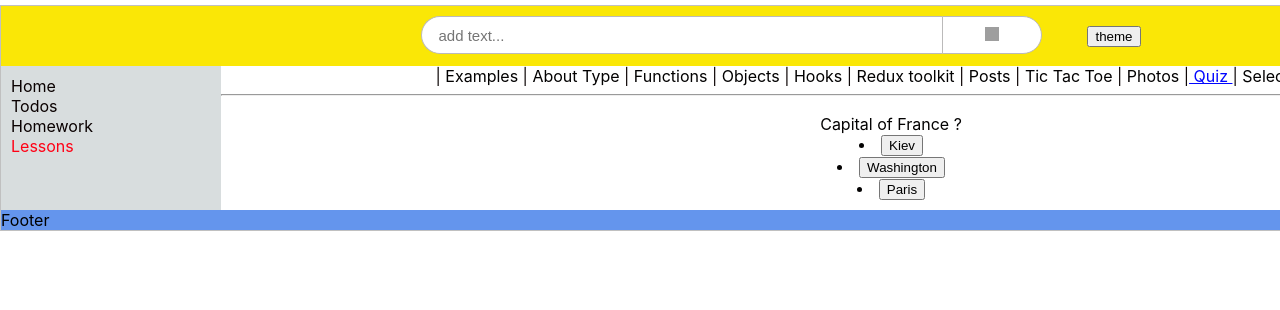
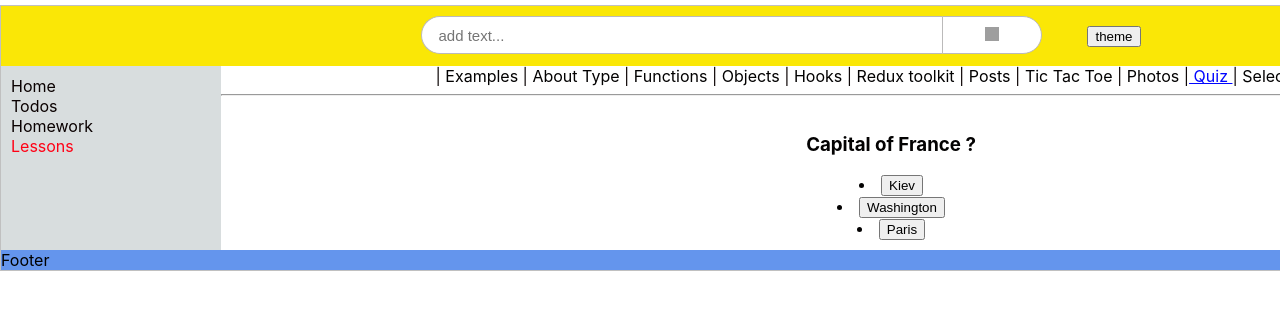
Before and after one commit to VladimirShumliaiev/Type-script-React, a React (Create React App) app in the folder my-app/: page /lessons/quiz in a window 1280 px wide. Shown: the top 310 px of the page. Built offline with nearby package versions, Linux system fonts and the light colour scheme; grey boxes are pictures that could not be loaded.

Commit message:
05.06.2023 +++

```diff
--- a/my-app/src/Components/mainContent/Lessons/Components Lessons/Quiz/Game.tsx
+++ b/my-app/src/Components/mainContent/Lessons/Components Lessons/Quiz/Game.tsx
@@ -1,9 +1,9 @@
 import React, {FC} from 'react';
 
 type Question = {
-    id: number,
-    title: string,
-    variants: string[],
+    id: number
+    title: string
+    variants: string[]
     correct: number
 }
 
@@ -12,15 +12,15 @@ type GameProps = {
     onClickVariants: (index: number) => void
 }
 
-const Game: FC<GameProps> = (props) => {
-    const {question, onClickVariants} = props
+const Game: FC<GameProps> = ({question, onClickVariants}) => {
+
     return (
         <div>
-            <div>
+            <h3>
                 {question.title}
-            </div>
+            </h3>
             {
-                question.variants.map((e, index) => <li key={index} onClick={() => onClickVariants(index)}><button>{e}</button></li>)
+                question.variants.map((e, index) => <li key={index}><button onClick={() => onClickVariants(index)}>{e}</button></li>)
             }
         </div>
     );
--- a/my-app/src/Components/mainContent/Lessons/Components Lessons/Quiz/Quiz.tsx
+++ b/my-app/src/Components/mainContent/Lessons/Components Lessons/Quiz/Quiz.tsx
@@ -6,20 +6,17 @@ import Result from "./Result";
 const Quiz = () => {
     const [step, setStep] = useState(0)
     const [correct, setCorrect] = useState(0)
-
     const question = questionList[step]
 
     const onClickVariants = (index: number) => {
         setStep(step + 1)
-
         if (index === question.correct) {
-            setCorrect(correct + 1)
+            setCorrect( correct + 1)
         }
     }
     return (
         <div>
-            {step !== questionList.length ?
-                <Game onClickVariants={onClickVariants} question={question}/> : <Result correct={correct}/>}
+            {step !== questionList.length ? <Game question={question} onClickVariants={onClickVariants}/> : <Result correct={correct}/>}
         </div>
     );
 };
```
